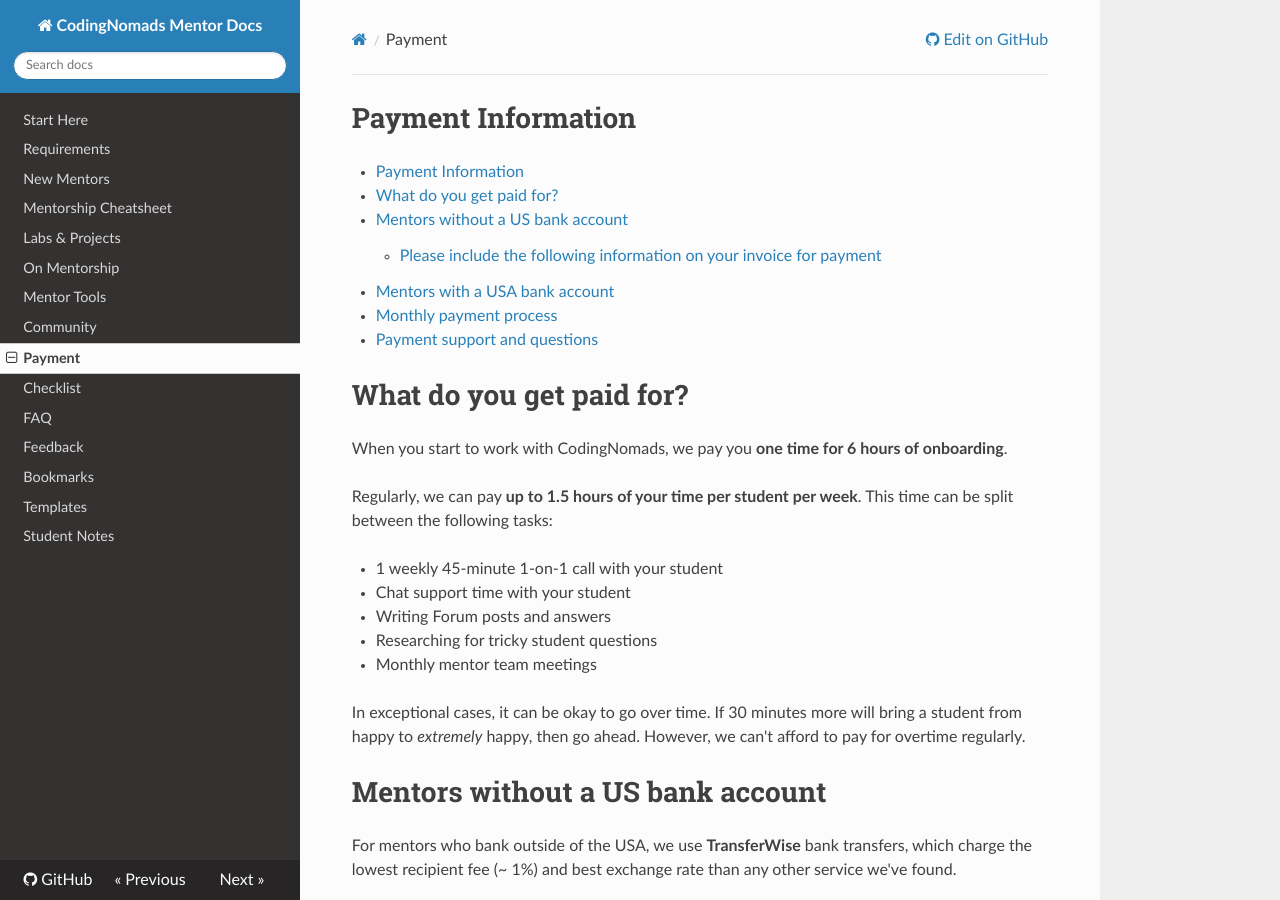
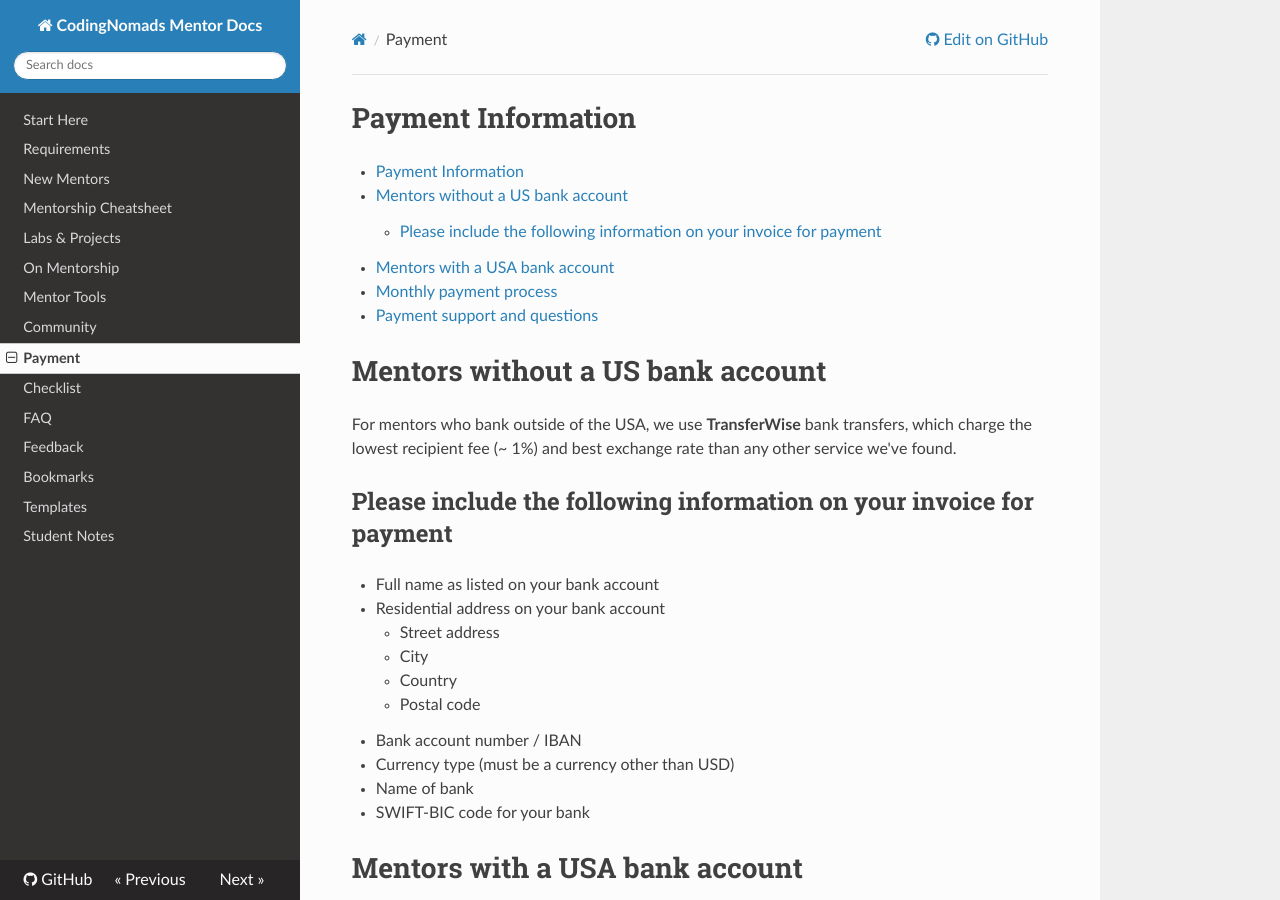
Before and after one commit to CodingNomads/mentor-docs, an MkDocs documentation site: the page built from docs/07_payment.md, in a window 1280 px wide and 900 px high. Built offline with MkDocs 1.6.1, drawn with Linux system fonts in a browser that asks for light colours; nearby versions of some CDN libraries.

Commit message:
Update docs

```diff
--- a/docs/07_payment.md
+++ b/docs/07_payment.md
@@ -1,20 +1,6 @@
 # Payment Information
 
 [TOC]
-
-# What do you get paid for?
-
-When you start to work with CodingNomads, we pay you **one time for 6 hours of onboarding**.
-
-Regularly, we can pay **up to 1.5 hours of your time per student per week**. This time can be split between the following tasks:
-
-*   1 weekly 45-minute 1-on-1 call with your student
-*   Chat support time with your student
-*   Writing Forum posts and answers
-*   Researching for tricky student questions
-*   Monthly mentor team meetings
-
-In exceptional cases, it can be okay to go over time. If 30 minutes more will bring a student from happy to _extremely_ happy, then go ahead. However, we can't afford to pay for overtime regularly.
 
 # Mentors without a US bank account
 
```
